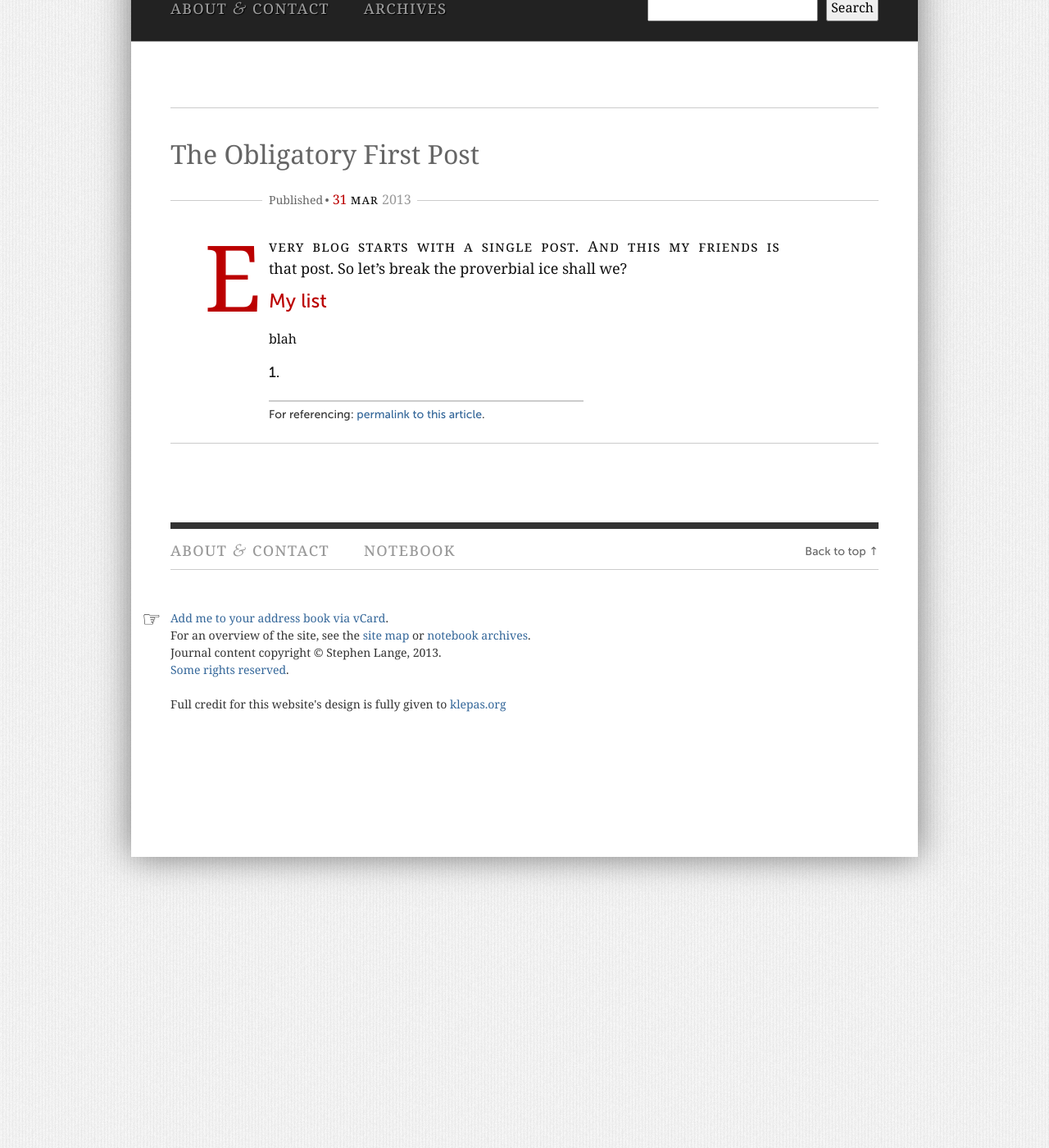
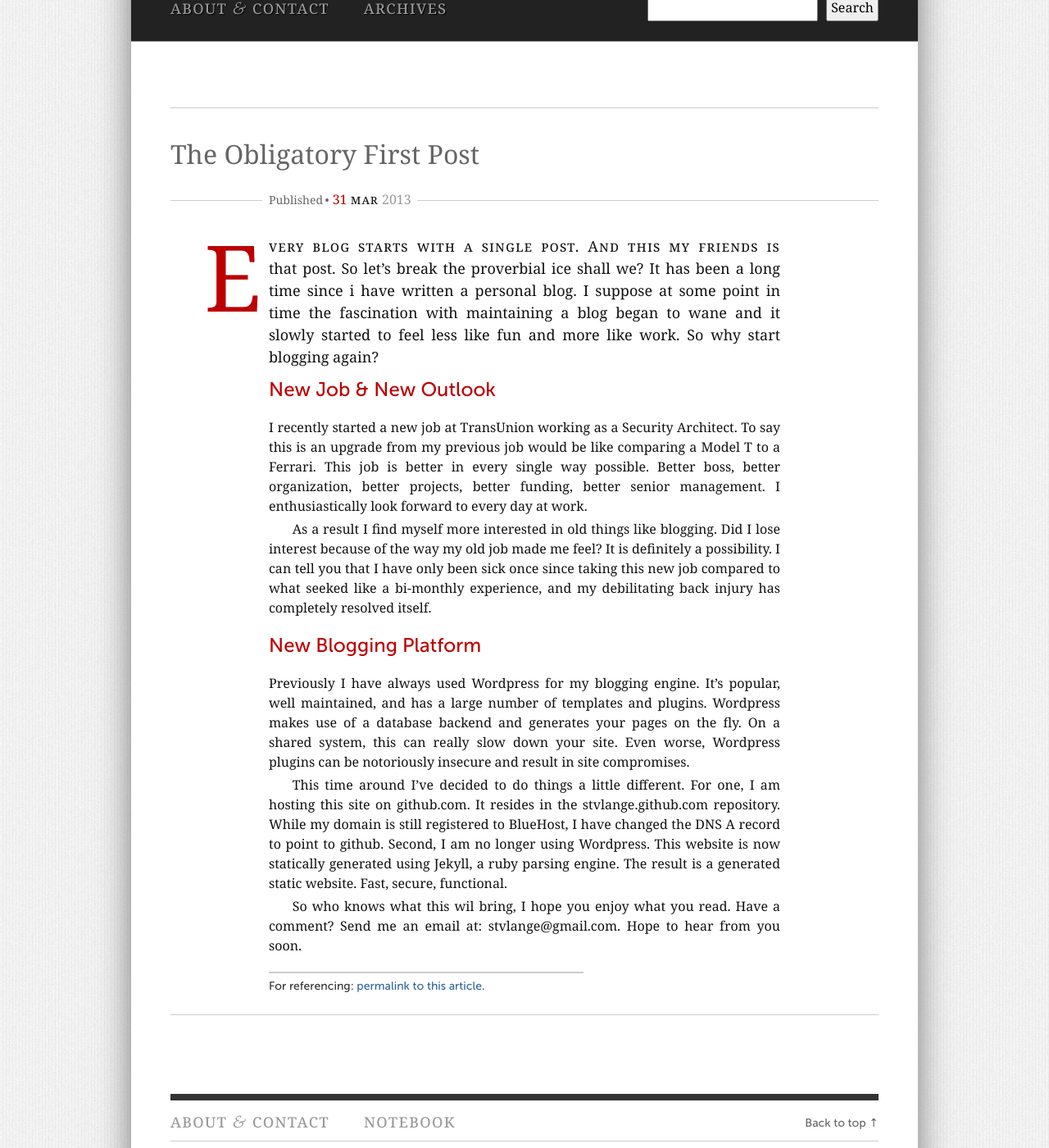
Before and after one commit to stvlange/stvlange.github.com, a Jekyll site: the page built from _posts/2013-03-31-obligatory-first-post.markdown, in a window 1280 px wide and 1400 px high, scrolled down 364 px. Shown: the whole window at 82% size. Built offline with Jekyll 4.4.1, drawn with Linux system fonts in a browser that asks for light colours.

```diff
--- a/_posts/2013-03-31-obligatory-first-post.markdown
+++ b/_posts/2013-03-31-obligatory-first-post.markdown
@@ -4,11 +4,16 @@ title: The Obligatory First Post
 published: yes
 ---
 
-Every blog starts with a single post.  And this my friends is that post.  So let's break the proverbial ice shall we?
+Every blog starts with a single post.  And this my friends is that post.  So let's break the proverbial ice shall we? It has been a long time since i have written a personal blog.  I suppose at some point in time the fascination with maintaining a blog began to wane and it slowly started to feel less like fun and more like work.  So why start blogging again?
 
+### New Job & New Outlook
+I recently started a new job at TransUnion working as a Security Architect.  To say this is an upgrade from my previous job would be like comparing a Model T to a Ferrari.  This job is better in every single way possible.  Better boss, better organization, better projects, better funding, better senior management.  I enthusiastically look forward to every day at work.
 
-### My list
+As a result I find myself more interested in old things like blogging.  Did  I lose interest because of the way my old job made me feel?  It is definitely a possibility.  I can tell you that I have only been sick once since taking this new job compared to what seeked like a bi-monthly experience, and my debilitating back injury has completely resolved itself.
 
-blah
+### New Blogging Platform
+Previously I have always used Wordpress for my blogging engine.  It's popular, well maintained, and has a large number of templates and plugins.  Wordpress makes use of a database backend and generates your pages on the fly.  On a shared system, this can really slow down your site. Even worse, Wordpress plugins can be notoriously insecure and result in site compromises.
 
-#### 1.
+This time around I've decided to do things a little different.  For one, I am hosting this site on github.com.  It resides in the stvlange.github.com repository.  While my domain is still registered to BlueHost, I have changed the DNS A record to point to github.  Second, I am no longer using Wordpress.  This website is now statically generated using Jekyll, a ruby parsing engine.  The result is a generated static website.  Fast, secure, functional.
+
+So who knows what this wil bring, I hope you enjoy what you read.  Have a comment? Send me an email at: stvlange@gmail.com.  Hope to hear from you soon.
```
